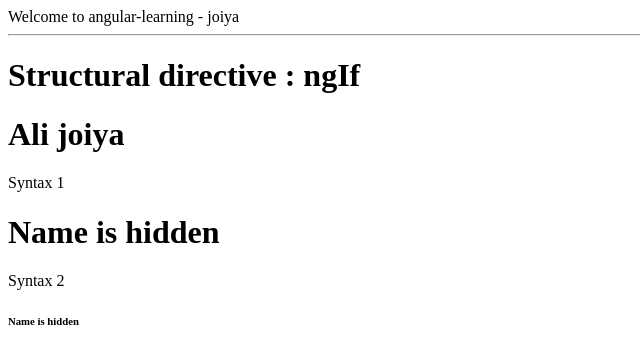
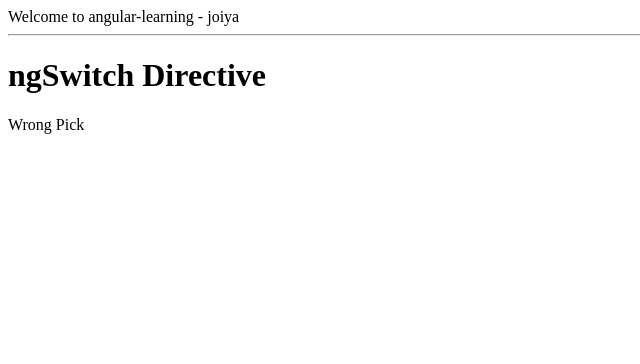
Before and after one commit to abdur-rehman-ali/Angular-learning-1.0, an Angular app: page / in a window 1280 px wide. Shown: the top 364 px of the page, without its empty margins (0-640 px from the left). Built offline with nearby package versions, Linux system fonts and the light colour scheme.

Commit message:
learning 9

```diff
--- a/src/app/app.component.html
+++ b/src/app/app.component.html
@@ -9,7 +9,8 @@
 <!-- <app-test4></app-test4> -->
 <!-- <app-test5></app-test5> -->
 <!-- <app-test6></app-test6> -->
-<app-test7></app-test7>
+<!-- <app-test7></app-test7> -->
+<app-test8></app-test8>
 
 
 
--- a/src/app/app.module.ts
+++ b/src/app/app.module.ts
@@ -12,6 +12,7 @@ import { Test4Component } from './test4/test4.component';
 import { Test5Component } from './test5/test5.component';
 import { Test6Component } from './test6/test6.component';
 import { Test7Component } from './test7/test7.component';
+import { Test8Component } from './test8/test8.component';
 
 @NgModule({
   declarations: [
@@ -23,7 +24,8 @@ import { Test7Component } from './test7/test7.component';
     Test4Component,
     Test5Component,
     Test6Component,
-    Test7Component
+    Test7Component,
+    Test8Component
   ],
   imports: [
     BrowserModule,
--- /dev/null
+++ b/src/app/test8/test8.component.html
@@ -0,0 +1,8 @@
+<h1>ngSwitch Directive</h1>
+
+<div [ngSwitch]="color">
+    <div *ngSwitchCase="'red'" >Color is red</div>
+    <div *ngSwitchCase="'green'" >Color is green</div>
+    <div *ngSwitchCase="'blue'" >Color is blue</div>
+    <div *ngSwitchDefault >Wrong Pick</div>
+</div>
--- /dev/null
+++ b/src/app/test8/test8.component.ts
@@ -0,0 +1,16 @@
+import { Component, OnInit } from '@angular/core';
+
+@Component({
+  selector: 'app-test8',
+  templateUrl: './test8.component.html',
+  styleUrls: ['./test8.component.css']
+})
+export class Test8Component implements OnInit {
+
+  public color = "blue1";
+  constructor() { }
+
+  ngOnInit(): void {
+  }
+
+}
```
Also changed, not shown: src/app/test8/test8.component.css (added), 1 other file (tests, documents, lock files or other folders).
